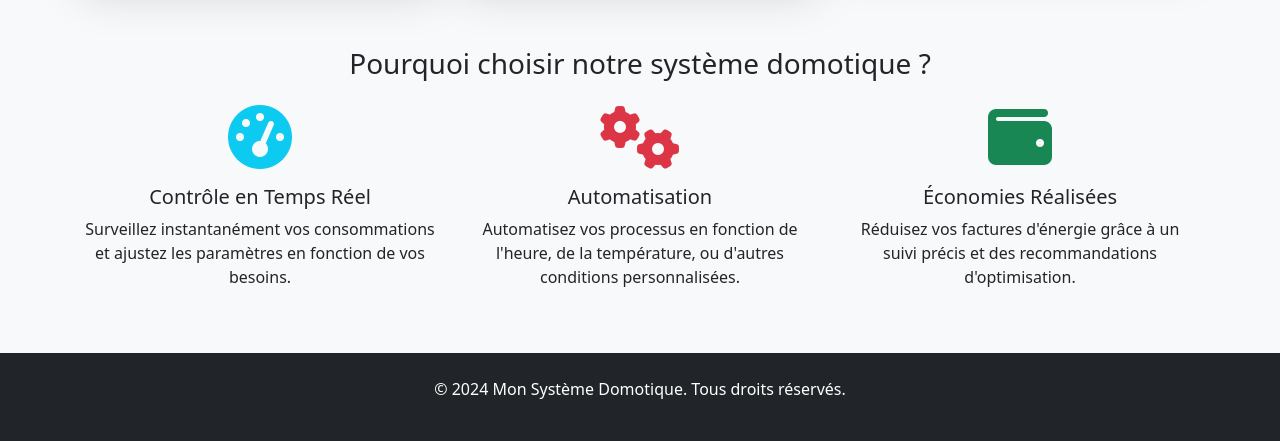
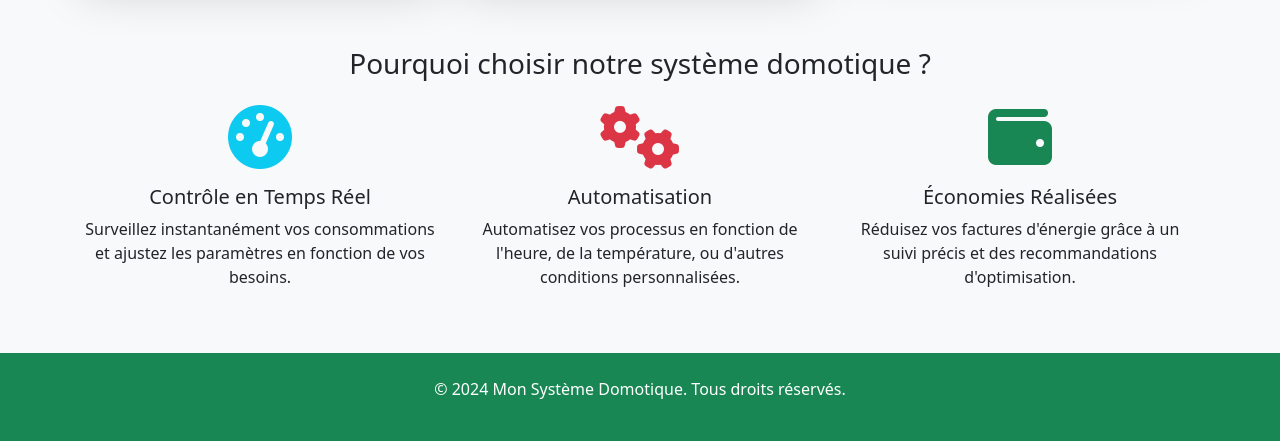
Before and after one commit to ETCxma/IOTProjet, a FastAPI app: page / in a window 1280 px wide. Shown: the part 483-924 px from the top of the page. Run offline with FastAPI, Linux system fonts and the light colour scheme.

Commit message:
color change

```diff
--- a/templates/capteurs.html
+++ b/templates/capteurs.html
@@ -124,7 +124,7 @@
 
 
     <!-- Footer -->
-    <footer class="bg-dark text-white text-center py-4">
+    <footer class="bg-success text-white text-center py-4">
         <p>&copy; 2024 Mon Système Domotique. Tous droits réservés.</p>
     </footer>
 
--- a/templates/configuration.html
+++ b/templates/configuration.html
@@ -279,7 +279,7 @@
 
 
     <!-- Footer -->
-    <footer class="bg-dark text-white text-center py-4">
+    <footer class="bg-success text-white text-center py-4">
         <p>&copy; 2024 Mon Système Domotique. Tous droits réservés.</p>
     </footer>
 
--- a/templates/consommation.html
+++ b/templates/consommation.html
@@ -189,7 +189,7 @@
 
 
     <!-- Footer -->
-    <footer class="bg-dark text-white text-center py-4">
+    <footer class="bg-success text-white text-center py-4">
         <p>&copy; 2024 Mon Système Domotique. Tous droits réservés.</p>
     </footer>
 
--- a/templates/index.html
+++ b/templates/index.html
@@ -164,7 +164,7 @@
     </div>
 
     <!-- Footer -->
-    <footer class="bg-dark text-white text-center py-4">
+    <footer class="bg-success text-white text-center py-4">
         <p>&copy; 2024 Mon Système Domotique. Tous droits réservés.</p>
     </footer>
 
```
